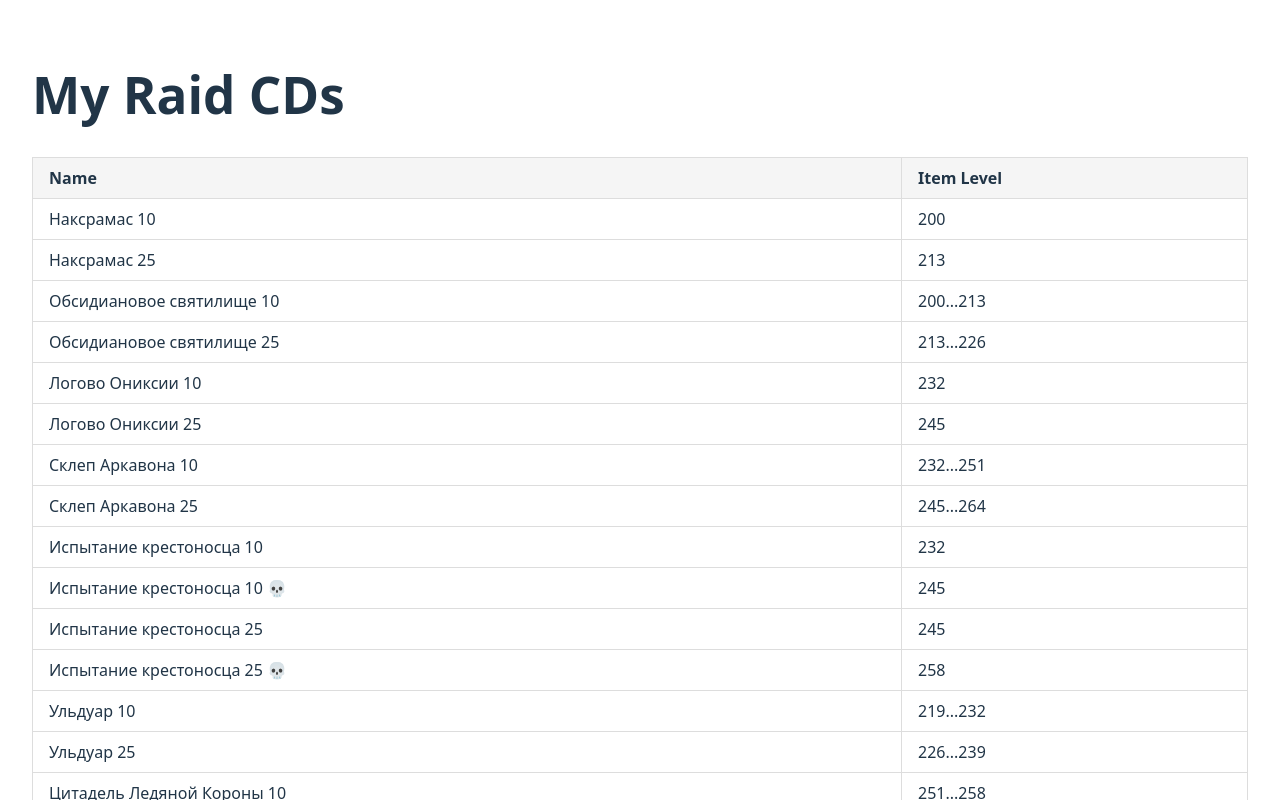
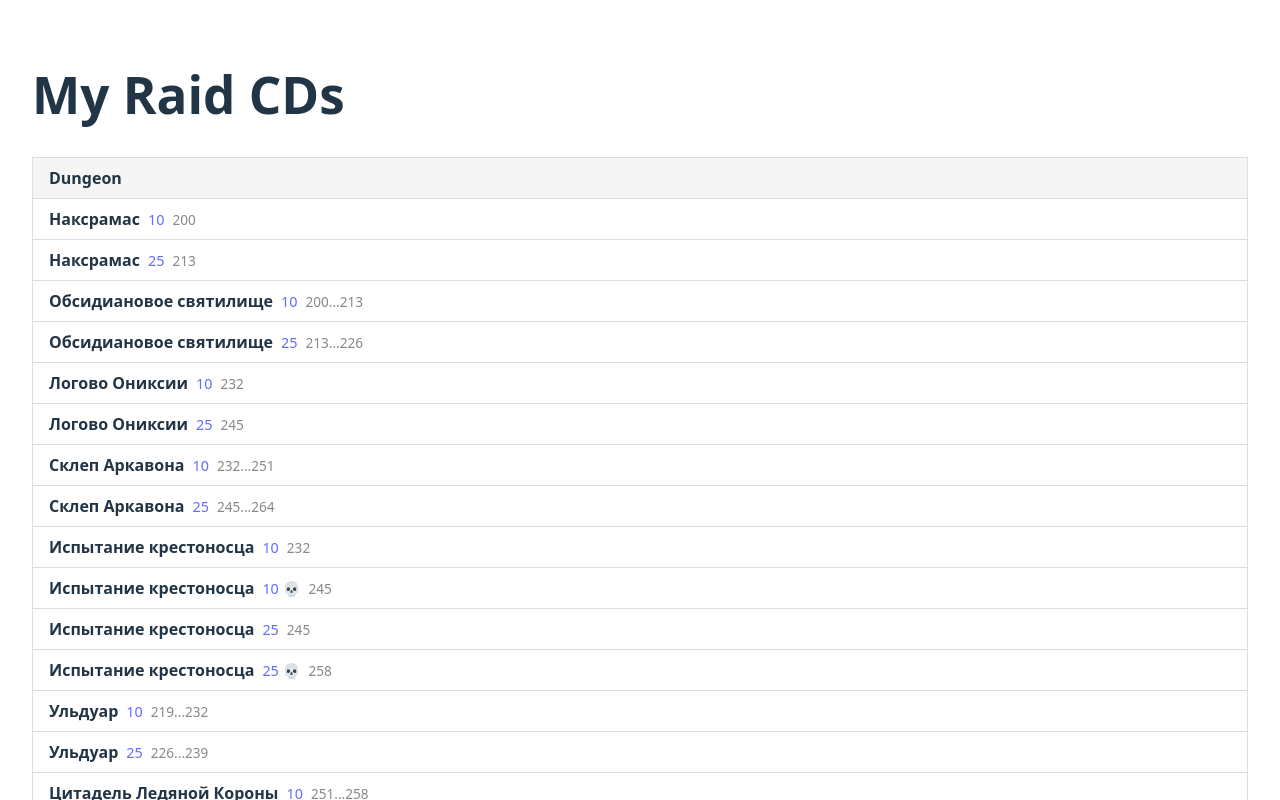
Before and after one commit to sergimax/my-raid-cds, a React (Vite) app: page / in a window 1280 px wide. Shown: the top 800 px of the page. Built offline with nearby package versions, Linux system fonts and the light colour scheme.

Commit message:
style(app): add CSS classes for dungeon name, mode, and item level formatting

```diff
--- a/src/App.css
+++ b/src/App.css
@@ -20,3 +20,20 @@ td {
 th {
   background: #f5f5f5;
 }
+
+.dungeon-name {
+  font-weight: 600;
+  color: #213547;
+}
+
+.dungeon-mode {
+  margin-left: 0.5rem;
+  font-size: 0.9em;
+  color: #646cff;
+}
+
+.dungeon-item-level {
+  margin-left: 0.5rem;
+  font-size: 0.85em;
+  color: #888;
+}
--- a/src/App.tsx
+++ b/src/App.tsx
@@ -1,11 +1,6 @@
 import { DungeonList } from "./data/dungeons.ts";
 import { DungeonMode } from "./types/dungeons.ts";
 import "./App.css";
-
-function formatName(dungeon: (typeof DungeonList)[number]): string {
-  const modeSuffix = dungeon.mode === DungeonMode.HEROIC ? " 💀" : "";
-  return `${dungeon.name} ${dungeon.size}${modeSuffix}`;
-}
 
 function App() {
   return (
@@ -16,15 +11,22 @@ function App() {
       <table>
         <thead>
           <tr>
-            <th>Name</th>
-            <th>Item Level</th>
+            <th>Dungeon</th>
           </tr>
         </thead>
         <tbody>
           {DungeonList.map((dungeon, i) => (
             <tr key={i}>
-              <td>{formatName(dungeon)}</td>
-              <td>{dungeon.itemLevel.join("...")}</td>
+              <td>
+                <span className="dungeon-name">{dungeon.name}</span>
+                <span className="dungeon-mode">
+                  {dungeon.size}
+                  {dungeon.mode === DungeonMode.HEROIC ? " 💀" : ""}
+                </span>
+                <span className="dungeon-item-level">
+                  {dungeon.itemLevel.join("...")}
+                </span>
+              </td>
             </tr>
           ))}
         </tbody>
```
